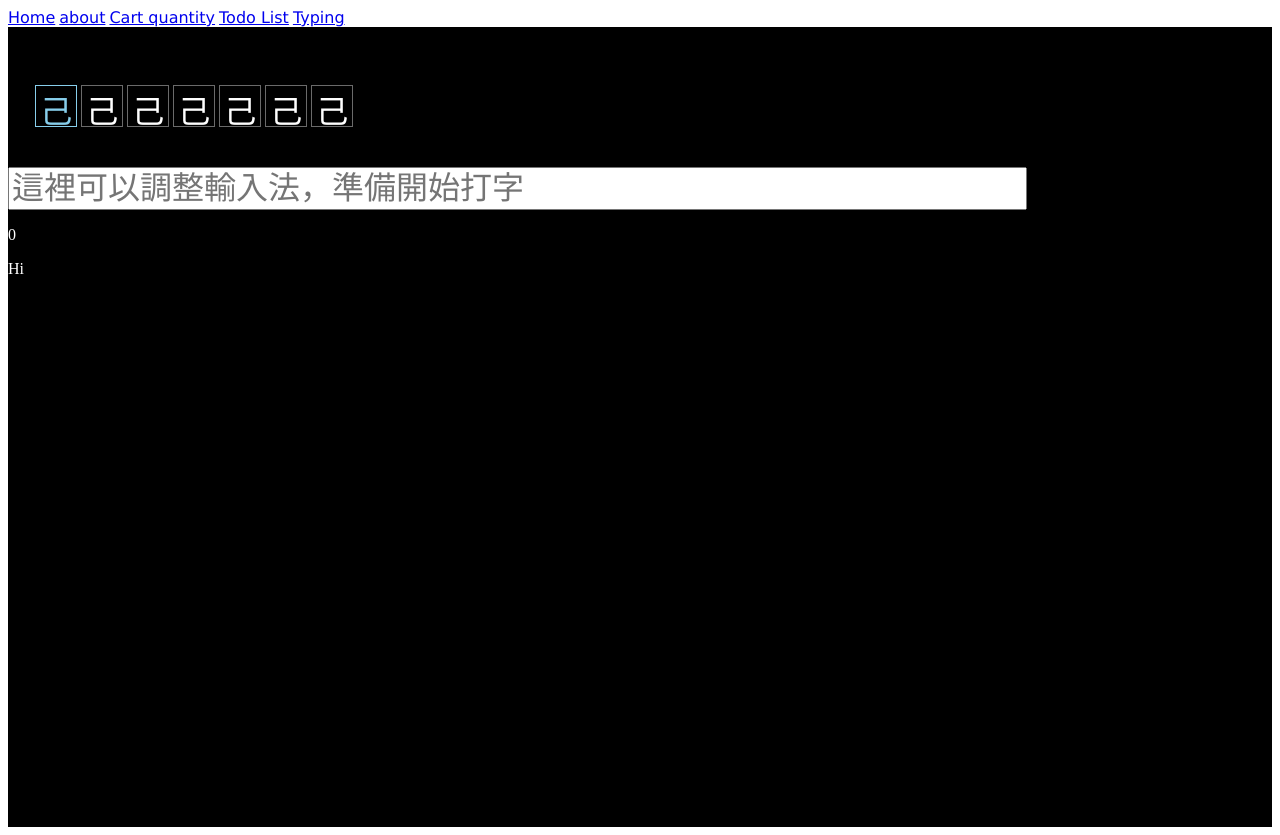
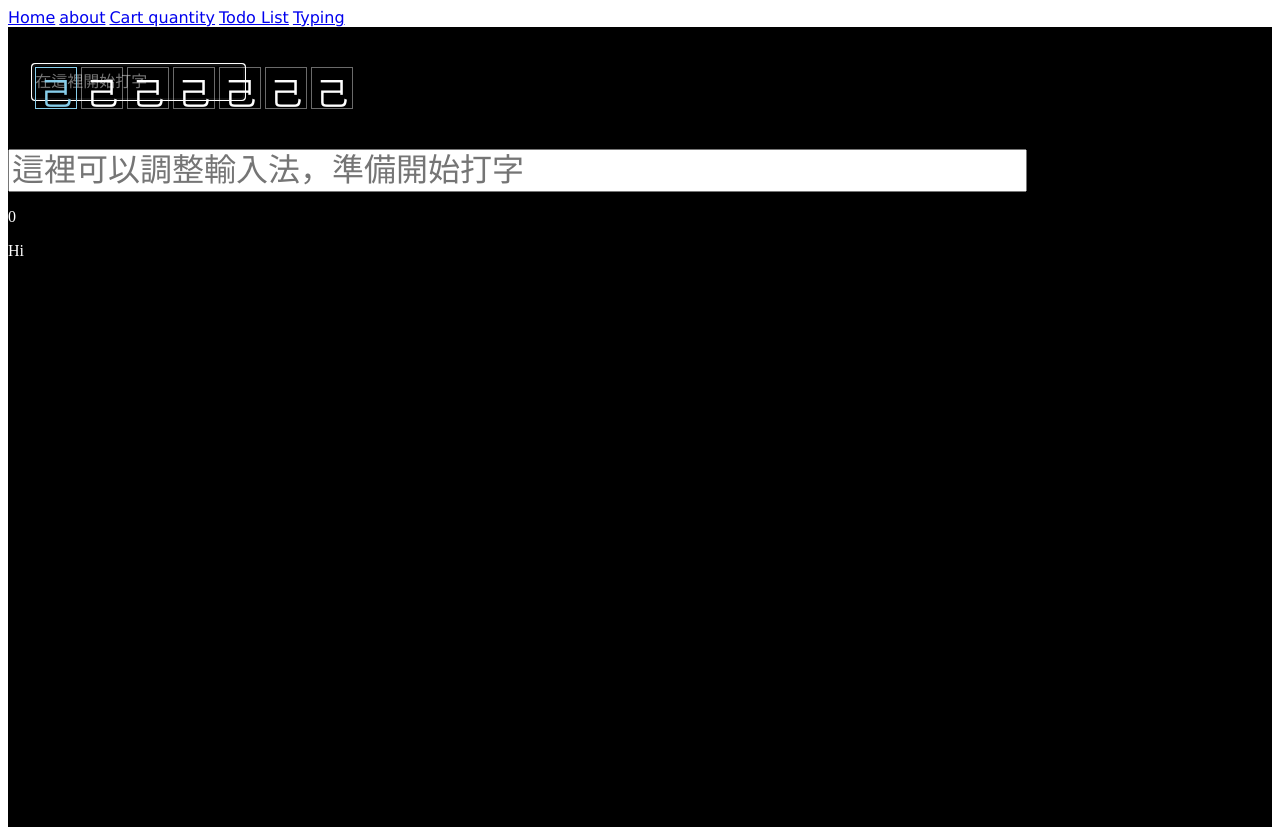
Before and after one commit to Shromeone/ShromeWeb, a SvelteKit app in the folder myapp2/: page /typing in a window 1280 px wide. Built offline with nearby package versions, Linux system fonts and the light colour scheme.

Commit message:
Make working move input box with position: top and left

```diff
--- a/myapp2/src/routes/typing/+page.svelte
+++ b/myapp2/src/routes/typing/+page.svelte
@@ -37,12 +37,12 @@
   let inputBox;
   onMount(() => {
     content = content.replace(/(?:\r\n|\r|\n)/g, "");
-    setInputBoxToParent();
+    updateInputBoxPos();
     inputBox.focus();
   });
 
   function clearInput() {
-    inputBox.innerHTML = "";
+    input = "";
   }
 
   function toHalfWidth(x) {
@@ -53,7 +53,6 @@
   }
 
   function startTimer(e) {
-    console.log(e, currentWordIndex);
     if (gameState !== GameState.START) return;
     gameState = GameState.PLAY;
     startTime = Date.now();
@@ -83,8 +82,13 @@
     return correct;
   }
 
-  function setInputBoxToParent() {
-    document.querySelector(`#char-${currentWordIndex}`).appendChild(inputBox);
+  function updateInputBoxPos() {
+    const rect = document
+      .querySelector(`#char-${currentWordIndex}`)
+      .getBoundingClientRect();
+    console.log(rect);
+    inputBox.style.top = rect.top + "px";
+    inputBox.style.left = rect.left + "px";
   }
 
   function validateInput(word) {
@@ -100,20 +104,9 @@
       }
     }
     clearInput();
-    setTimeout(() => {
-      setInputBoxToParent();
-      inputBox.focus();
-      console.log("focus");
-    }, 1000);
-    // tick().then(() => {
-    // });
-    // tick().then(() => {
-    //   clearInput();
-    //   tick().then(() => {
-    //     setInputBoxToParent();
-    //     // inputBox.focus();
-    //   });
-    // });
+    updateInputBoxPos();
+    // inputBox.focus();
+    console.log("focus");
   }
 
   function keyDown(e) {
@@ -130,7 +123,7 @@
   }
 
   function tryDelete() {
-    if (currentWordIndex === 0) return;
+    // if (currentWordIndex === 0) return;
     currentWordIndex--;
     const wrongIndex = wrongIndexes.indexOf(currentWordIndex);
     if (wrongIndex === -1) return;
@@ -139,10 +132,8 @@
   }
 
   async function compoEnd(e) {
-    if (currentWordIndex === 1) return;
     if (gameState !== GameState.PLAY) return;
     if (!e.data) return;
-    console.log(e, currentWordIndex);
     validateInput(e.data);
   }
 
@@ -168,20 +159,19 @@
 </head>
 
 <div class="background">
-  s
-  <p
-    contenteditable
+  <input
     type="text"
-    id="current-char-input"
+    id="type-input"
     placeholder={gameState === GameState.PLAY ? "" : "在這裡開始打字"}
     on:compositionupdate={compoUpdate}
     on:compositionend={compoEnd}
     on:input={startTimer}
     on:input={halfInput}
     on:keydown={keyDown}
-    on:focusout={setInputBoxToParent}
+    on:focusout={updateInputBoxPos}
+    bind:value={input}
     bind:this={inputBox}
-  ></p>
+  />
   <div class="test-content">
     {#each content as char, index (index)}
       <div class="char" id="char-{index}">
@@ -264,16 +254,12 @@
     color: red;
   }
 
-  #current-char-input {
-    width: max-content;
-    margin-left: auto;
-    margin-right: auto;
+  #type-input {
+    position: absolute;
+    color: white;
+    /* width: max-content; */
     left: 0;
-    right: 0;
-    text-align: center;
     font-size: 1rem;
-    position: absolute;
-    bottom: -2rem;
     height: 2rem;
     background-color: black;
     border: none;
```
